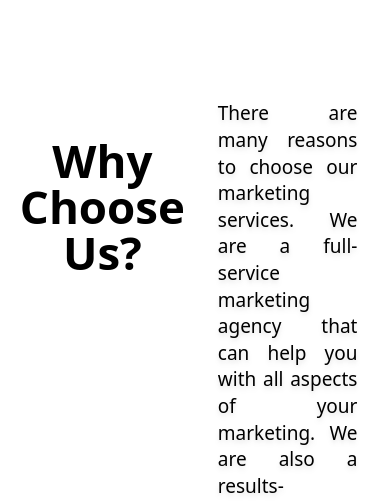
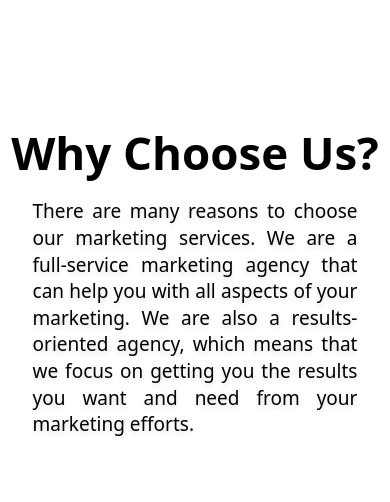
Before and after one commit to HarmanSoftware/LaCorsicaWebpage, a React (Create React App) app: page / in a window 390 px wide. Shown: the part 988-1490 px from the top of the page. Built offline with nearby package versions, Linux system fonts and the light colour scheme.

Commit message:
style:grid cols restyled to lg and sm screens

```diff
--- a/src/Pages/Home.js
+++ b/src/Pages/Home.js
@@ -27,7 +27,7 @@ export default function Home() {
 
         <br></br>
 
-       <div className='grid grid-cols-2 mt-12 text-center scale-95 hover:scale-100 ease-in-out duration-500' id="aboutme-div">
+       <div className='grid lg:grid-cols-2 sm:grid-cols-1 mt-12 text-center scale-95 hover:scale-100 ease-in-out duration-500' id="aboutme-div">
        <div className=''>
        <h2 className='container mx-auto text-center font-semibold text-5xl mt-16'>Why Choose Us?</h2>
        </div>
```
